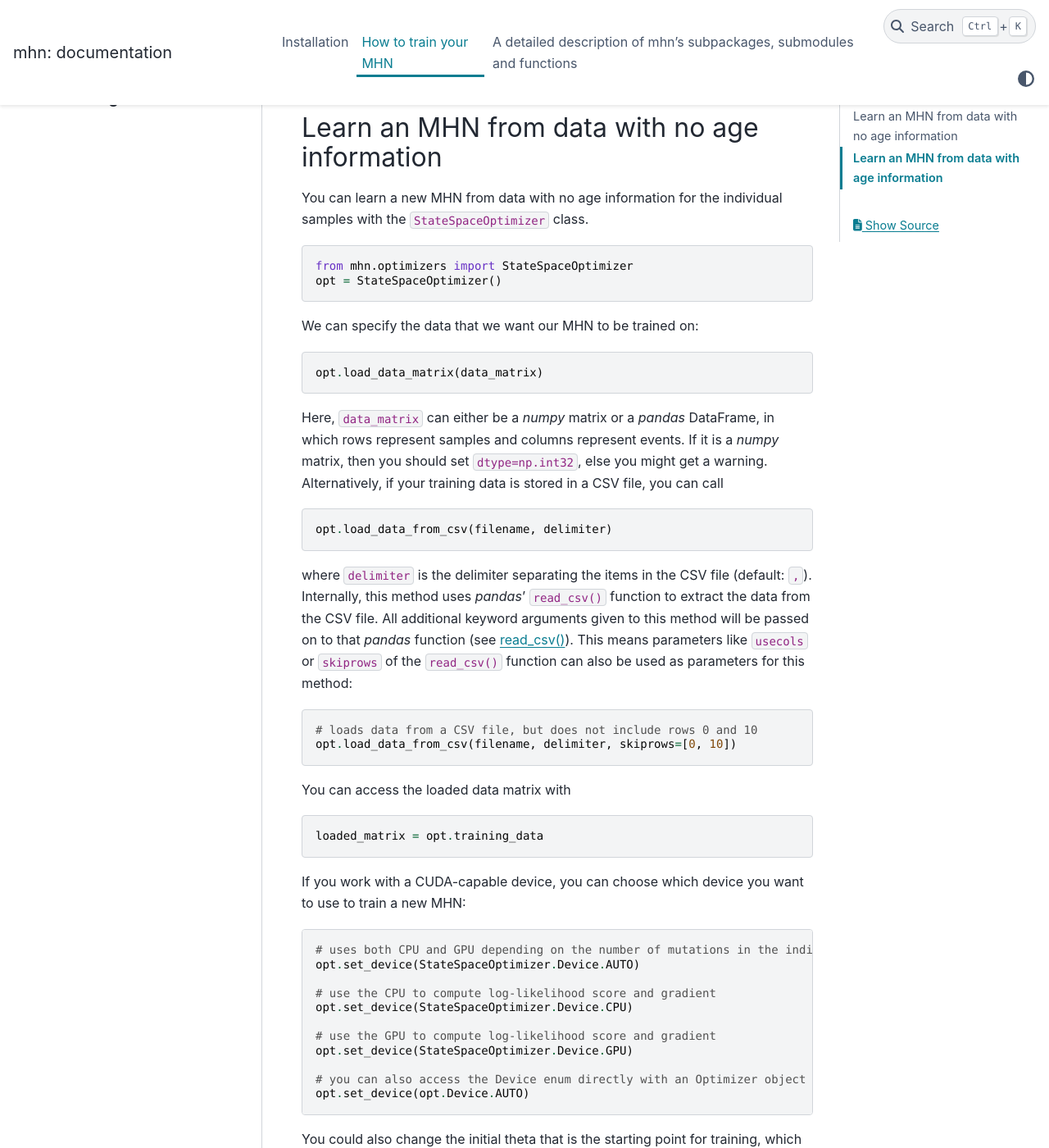
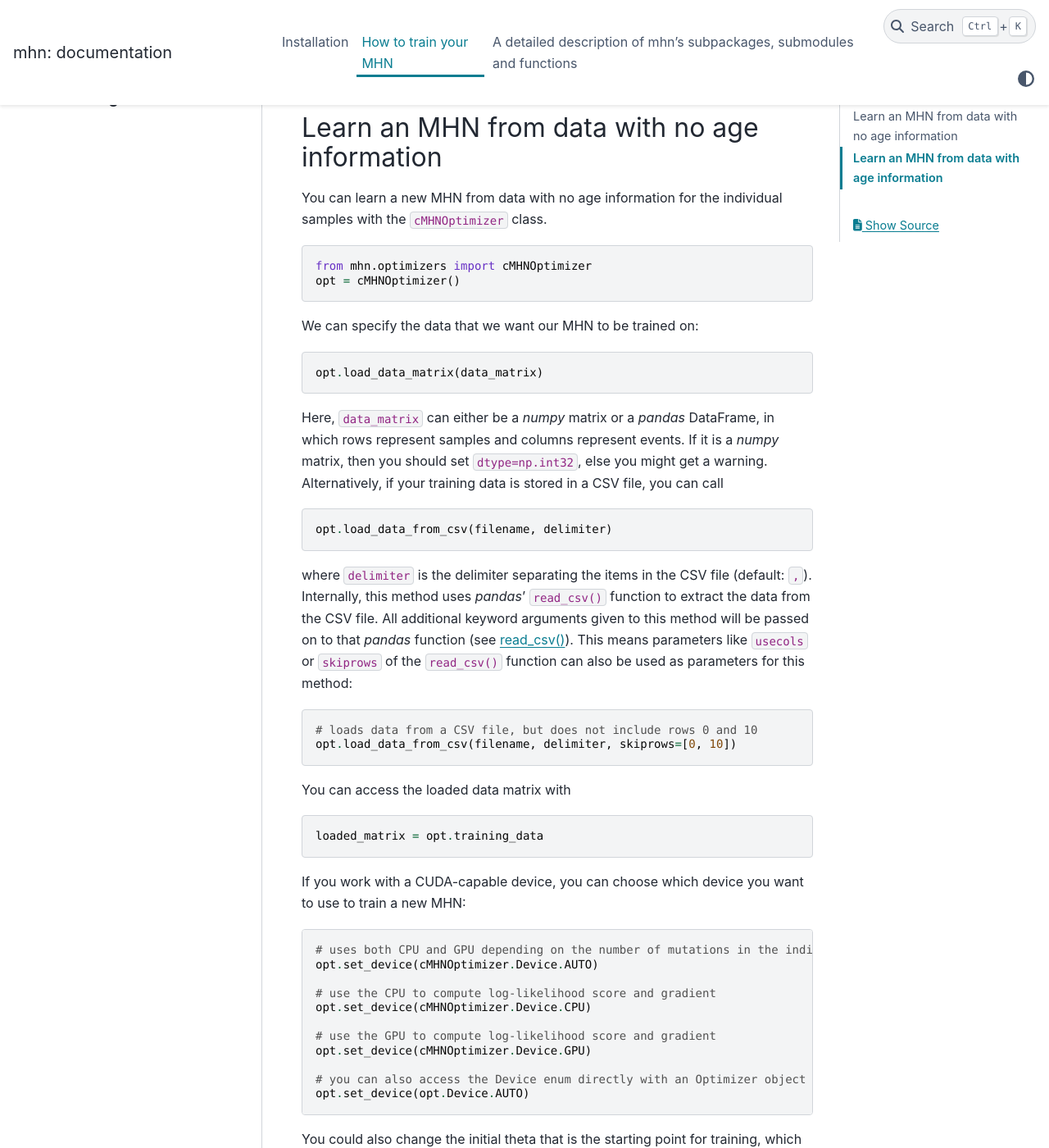
Before and after one commit to spang-lab/LearnMHN, a Sphinx documentation site: the page built from doc/user_guide.rst, in a window 1280 px wide and 1400 px high, scrolled down 259 px. Shown: the whole window at 82% size. Built offline with Sphinx 7.4.7 and the PyData theme 0.15.4, drawn with Linux system fonts in a browser that asks for light colours; pages that are not in the unit, such as notebooks, are missing from menus; some of the changed text lies outside the part shown.

Commit message:
renamed optimizer classes

```diff
--- a/doc/optimizers.rst
+++ b/doc/optimizers.rst
@@ -4,7 +4,7 @@ Available Optimizers in the *optimizers* module
 You can use the following *Optimizer* classes of the *mhn* package to learn a new
 MHN for given training data:
 
-.. autoclass:: mhn.optimizers.StateSpaceOptimizer
+.. autoclass:: mhn.optimizers.cMHNOptimizer
    :members:
    :undoc-members:
    :inherited-members:
--- a/doc/user_guide.rst
+++ b/doc/user_guide.rst
@@ -14,12 +14,12 @@ Learn an MHN from data with no age information
 ----------------------------------------------
 
 You can learn a new MHN from data with no age information for the individual samples
-with the :code:`StateSpaceOptimizer` class.
+with the :code:`cMHNOptimizer` class.
 
 .. code-block:: python
 
-    from mhn.optimizers import StateSpaceOptimizer
-    opt = StateSpaceOptimizer()
+    from mhn.optimizers import cMHNOptimizer
+    opt = cMHNOptimizer()
 
 
 We can specify the data that we want our MHN to be trained on:
@@ -61,13 +61,13 @@ If you work with a CUDA-capable device, you can choose which device you want to
 .. code-block:: python
 
     # uses both CPU and GPU depending on the number of mutations in the individual sample (default)
-    opt.set_device(StateSpaceOptimizer.Device.AUTO)
+    opt.set_device(cMHNOptimizer.Device.AUTO)
 
     # use the CPU to compute log-likelihood score and gradient
-    opt.set_device(StateSpaceOptimizer.Device.CPU)
+    opt.set_device(cMHNOptimizer.Device.CPU)
 
     # use the GPU to compute log-likelihood score and gradient
-    opt.set_device(StateSpaceOptimizer.Device.GPU)
+    opt.set_device(cMHNOptimizer.Device.GPU)
 
     # you can also access the Device enum directly with an Optimizer object
     opt.set_device(opt.Device.AUTO)
@@ -122,7 +122,7 @@ You can also access the learned model via the :code:`result` property:
 
     learned_mhn = opt.result
 
-The documentation of the :code:`StateSpaceOptimizer` can be found :ref:`here <Available Optimizers in the *optimizers* module>`.
+The documentation of the :code:`cMHNOptimizer` can be found :ref:`here <Available Optimizers in the *optimizers* module>`.
 
 
 Learn an MHN from data with age information
```
Also changed, not shown: other parts of doc/optimizers.rst (+1 -1 lines), README.md (+16 -10 lines), 2 other files.
